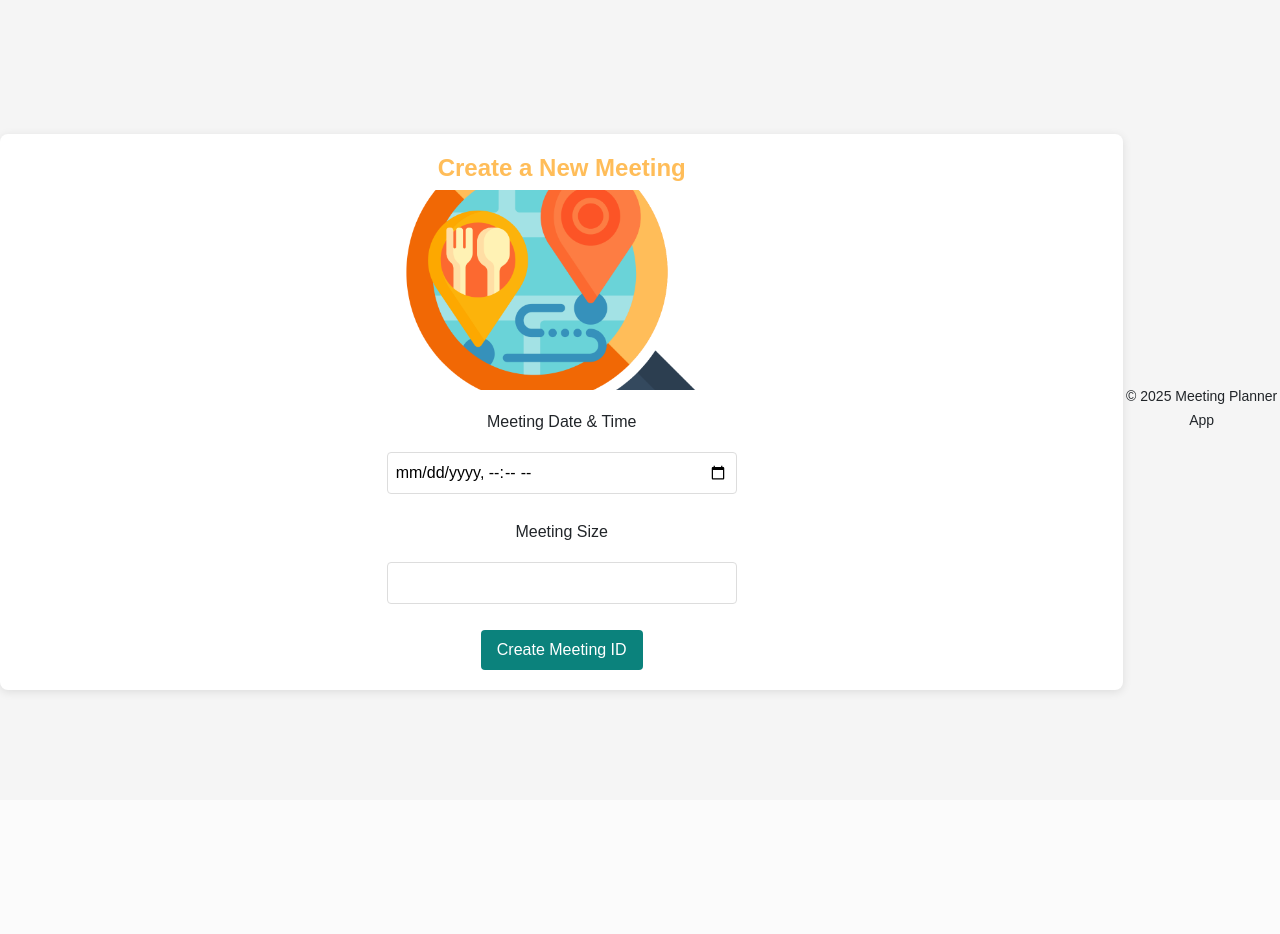
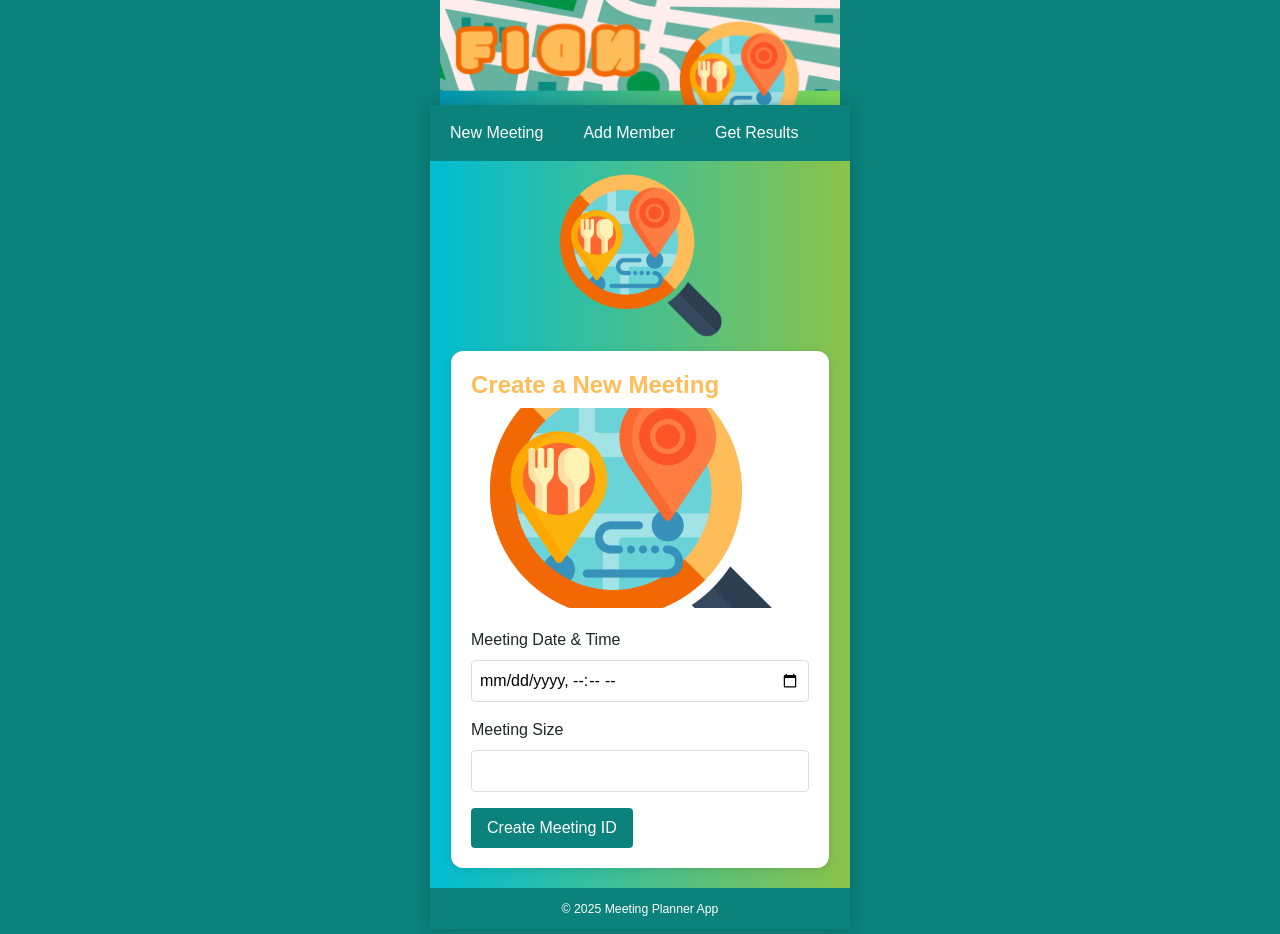
Before and after one commit to flixi67/restaurant-picker, a Flask app: page /new_meeting in a window 1280 px wide. Before the commit the page ends 695 px from the top, so only its background shows below. Run offline with Flask 3, Linux system fonts and the light colour scheme.

Commit message:
Change made

```diff
--- a/app/templates/layout.html
+++ b/app/templates/layout.html
@@ -3,61 +3,118 @@
 <head>
     <meta charset="UTF-8">
     <meta name="viewport" content="width=device-width, initial-scale=1.0">
+    <title>Meeting Planner App</title>
     <link href="https://cdn.jsdelivr.net/npm/bootstrap@5.3.0/dist/css/bootstrap.min.css" rel="stylesheet">
-    <title>Meeting Planner App</title>
+
+    {% block extra_css %}{% endblock %}
+
+    <style>
+        body {
+            margin: 0;
+            padding: 0;
+            background: rgb(11, 130, 124);
+            font-family: 'Fredoka', sans-serif;
+            display: flex;
+            justify-content: center;
+            align-items: flex-start;
+            min-height: 100vh;
+        }
+
+        /* App-like wrapper */
+        .app-wrapper {
+            background: linear-gradient(to right, #00bcd4, #8bc34a);
+            width: 100%;
+            max-width: 420px;
+            min-height: 100vh;
+            display: flex;
+            flex-direction: column;
+            align-items: center;
+            padding: 0;
+            box-shadow: 0 0 15px rgba(0,0,0,0.2);
+        }
+
+        .navbar-custom {
+            background-color: #0b827c;
+            width: 100%;
+        }
+
+        .navbar-custom .nav-link {
+            color: #fff !important;
+            font-weight: 500;
+        }
+
+        .navbar-custom .nav-link:hover {
+            text-decoration: underline;
+        }
+
+        .header-img {
+            width: 100%;
+            max-height: 180px;
+            object-fit: contain;
+            margin-bottom: 10px;
+        }
+
+        .content-container {
+            background: white;
+            padding: 20px;
+            border-radius: 12px;
+            box-shadow: 0 2px 10px rgba(0,0,0,0.1);
+            width: 90%;
+            margin-bottom: 20px;
+        }
+
+        footer {
+            width: 100%;
+            text-align: center;
+            padding: 10px;
+            font-size: 0.875rem;
+            color: #fff;
+            background-color: #0b827c;
+            margin-top: auto;
+        }
+    </style>
 </head>
 
-{% block extra_css %}{% endblock %}
-    <style>
-        body {
-            font-family: Arial, sans-serif;
-            display: flex;
-            justify-content: center;
-            align-items: center;
-            height: 100vh;
-            margin: 0;
-            background-color: #f5f5f5;
-        }
-        .container {
-            text-align: center;
-            padding: 20px;
-            background: white;
-            border-radius: 8px;
-            box-shadow: 0 2px 10px rgba(0,0,0,0.1);
-        }
-        input {
-            padding: 10px;
-            margin: 10px 0;
-            width: 200px;
-            border: 1px solid #ddd;
-            border-radius: 4px;
-        }
-        button {
-            padding: 10px 20px;
-            background-color: #4CAF50;
-            color: white;
-            border: none;
-            border-radius: 4px;
-            cursor: pointer;
-        }
-        button:hover {
-            background-color: #45a049;
-        }
-    </style>
+<body>
+    <div class="app-wrapper">
 
-    <div class="container mt-4">
-        {% block content %}
-        <!-- page-specific content will go here -->
-        <ul>
-            <li class="nav-item"><a class="nav-link" href="{{ url_for('main.new_meeting') }}">New Meeting</a></li>
-            <li class="nav-item"><a class="nav-link" href="{{ url_for('main.join_meeting') }}">Add Member</a></li>
-            <li class="nav-item"><a class="nav-link" href="{{ url_for('main.recommendations_redirect') }}">Get Results</a></li>
-        </ul>
-        {% endblock %}
+        <!-- Navigation bar -->
+        <nav class="navbar navbar-expand-lg navbar-custom">
+            <div class="container-fluid justify-content-center">
+                <div class="collapse navbar-collapse show" id="navbarNav">
+                    <ul class="navbar-nav d-flex flex-row gap-4">
+                        <li class="nav-item">
+                            <a class="nav-link" href="{{ url_for('main.new_meeting') }}">New Meeting</a>
+                        </li>
+                        <li class="nav-item">
+                            <a class="nav-link" href="{{ url_for('main.join_meeting') }}">Add Member</a>
+                        </li>
+                        <li class="nav-item">
+                            <a class="nav-link" href="{{ url_for('main.recommendations_redirect') }}">Get Results</a>
+                        </li>
+                    </ul>
+                </div>
+            </div>
+        </nav>
+
+        <!-- Header image -->
+        <img src="{{ url_for('static', filename='Front-End_images/Icon.png') }}"
+             alt="Meeting Illustration"
+             class="header-img">
+
+        <!-- Main page content -->
+        <div class="content-container">
+            {% block content %}
+            {% endblock %}
+        </div>
+
+        <!-- Footer -->
+        <footer>
+            <small>© 2025 Meeting Planner App</small>
+        </footer>
     </div>
 
-    <footer class="text-center mt-4 mb-2">
-        <small>© 2025 Meeting Planner App</small>
-    </footer>
+    <!-- Bootstrap JS -->
+    <script src="https://cdn.jsdelivr.net/npm/bootstrap@5.3.0/dist/js/bootstrap.bundle.min.js"></script>
 </body>
 </html>
--- a/app/templates/meeting_form.html
+++ b/app/templates/meeting_form.html
@@ -1,24 +1,45 @@
 {% extends "layout.html" %}
 
 {% block content %}
+
+<!-- Add background image to the whole page -->
+<style>
+    body {
+        background: rgb(11, 130, 124);
+        background-image: url("{{ url_for('static', filename='Front-End_images/FIDN_background2.png') }}");
+        background-repeat: no-repeat;
+        background-position: top;
+        background-size: 400px;
+        padding: 5px;
+        font-family: 'Fredoka', sans-serif;
+        margin-top: 100px;
+    }
+</style>
+
 <h2 style="color: #ffbd59; font-size: 24px; font-weight: bold;">Create a New Meeting</h2>
+
 <form action="/new_meeting" method="POST" style="max-width: 350px; margin: 0 auto;">
     <div style="margin-bottom: 1rem;">
+
         <!-- Header Image -->
-    <img src="{{ url_for('static', filename='/Front-End_images/Icon.png') }}"
-    alt="Meeting Illustration"
-    style="width: 100%; max-height: 200px; object-fit: cover; border-radius: 8px; margin-bottom: 20px;">
+        <img src="{{ url_for('static', filename='Front-End_images/Icon.png') }}"
+             alt="Meeting Illustration"
+             style="width: 100%; max-height: 200px; object-fit: cover; border-radius: 8px; margin-bottom: 20px;">
+
         <label for="meetingdatetime" style="display: block; margin-bottom: 0.5rem;">Meeting Date & Time</label>
         <input type="datetime-local" name="meetingdatetime" required
                style="width: 100%; padding: 0.5rem; border: 1px solid #ddd; border-radius: 4px;">
     </div>
+
     <div style="margin-bottom: 1rem;">
         <label for="meetingsize" style="display: block; margin-bottom: 0.5rem;">Meeting Size</label>
         <input type="number" name="meetingsize" required
                style="width: 100%; padding: 0.5rem; border: 1px solid #ddd; border-radius: 4px;">
     </div>
+
     <button type="submit" style="padding: 0.5rem 1rem; background-color: #0b827c; color: white; border: none; border-radius: 4px;">
         Create Meeting ID
     </button>
 </form>
+
 {% endblock %}
```
Also changed, not shown: app/templates/recommendations.html (renamed from app/templates/restaurant_form.html, +46 -33 lines), 3 other files.
